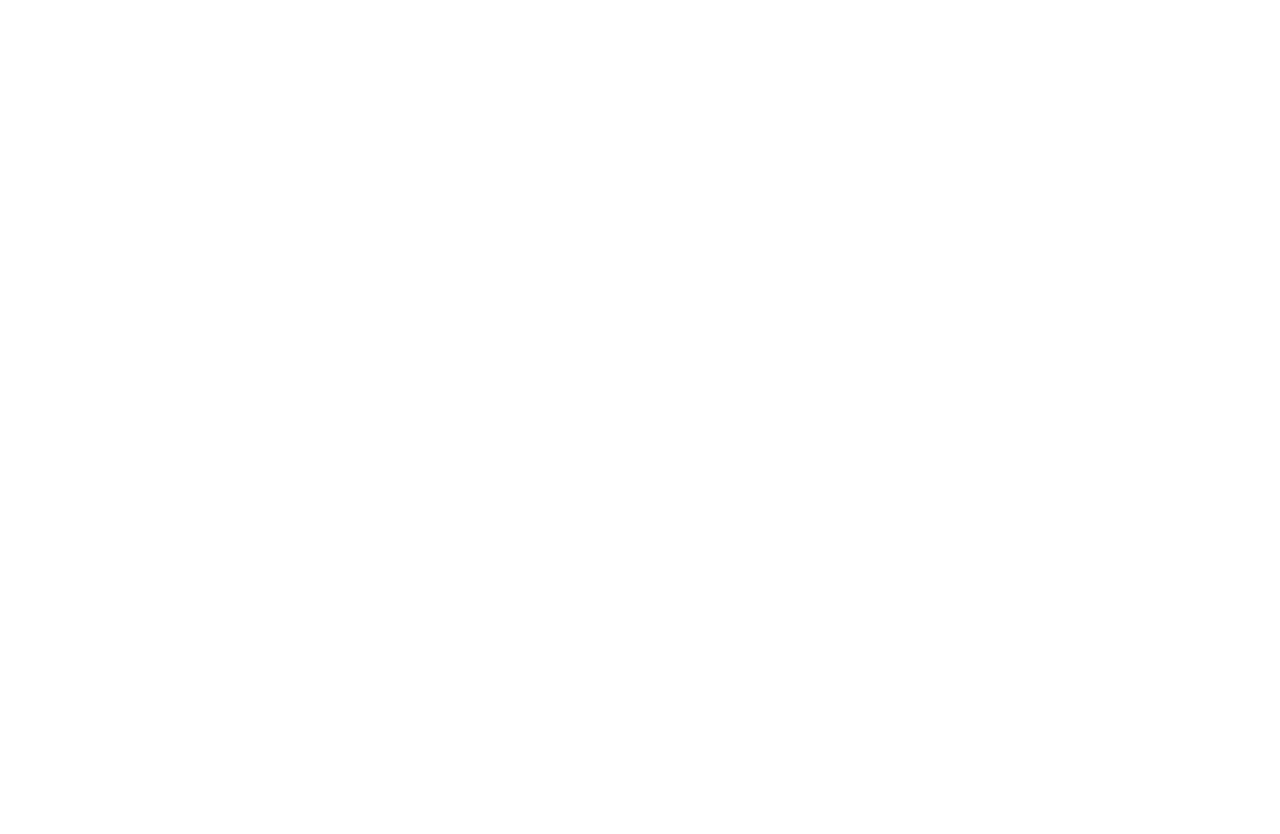
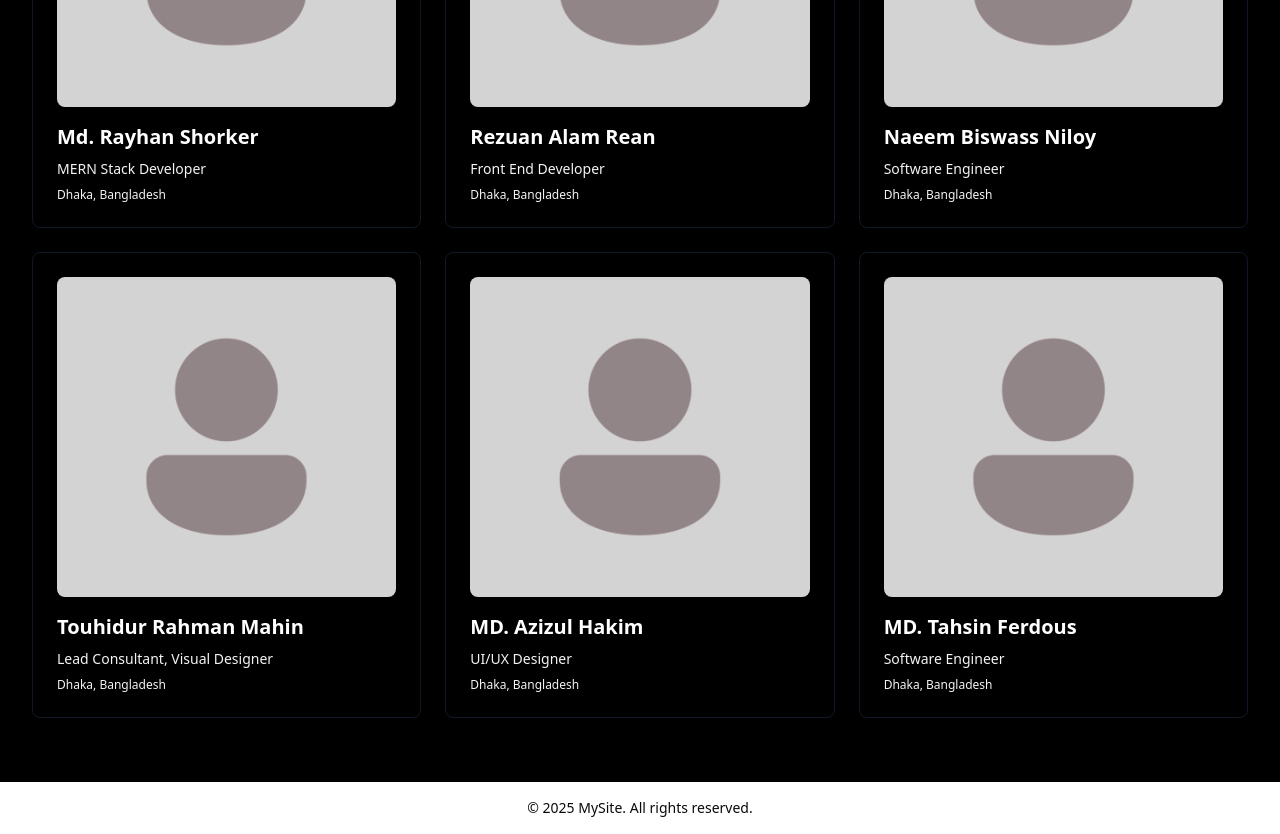
Before and after one commit to aimersTech/aimers-tech-portfolio, a Next.js app: page /about in a window 1280 px wide. Shown: the part 1720-2554 px from the top of the page. Before the commit the page ends 1062 px from the top, so only its background shows below. Built offline with nearby package versions, Linux system fonts and the light colour scheme.

Commit message:
feat: add know the aimers section on about us details page

```diff
--- a/src/app/about/page.tsx
+++ b/src/app/about/page.tsx
@@ -1,3 +1,4 @@
+import KnowTheAimers from '@/components/sections/AboutUs/KnowTheAimers/KnowTheAimers';
 import OurValues from '@/components/sections/AboutUs/OurValues/OurValues';
 
 function page() {
@@ -5,6 +6,7 @@
     <div className='bg-black min-h-screen w-full font-sans'>
       <div className="container mx-auto px-4 sm:px-6 lg:px-8">
         <OurValues />
+        <KnowTheAimers />
       </div>
     </div>
   );
--- a/src/app/constants/aimersDetails.ts
+++ b/src/app/constants/aimersDetails.ts
@@ -1,5 +1,3 @@
-//Demo Constants
-
 export interface IAimers {
     name: string
     expertise: string
@@ -8,13 +6,33 @@
 
 export const Aimers: IAimers[] = [
     {
-        name: "Rean",
-        expertise: "Front End Developer",
-        location: "Khagan, Savar"
+        name: "Md. Rayhan Shorker",
+        expertise: "MERN Stack Developer",
+        location: "Dhaka, Bangladesh"
     },
     {
-        name: "Tahsin",
+        name: "Rezuan Alam Rean",
+        expertise: "Front End Developer",
+        location: "Dhaka, Bangladesh"
+    },
+    {
+        name: "Naeem Biswass Niloy",
         expertise: "Software Engineer",
-        location: "Khagan, Savar"
-    }
+        location: "Dhaka, Bangladesh"
+    },
+    {
+        name: "Touhidur Rahman Mahin",
+        expertise: "Lead Consultant, Visual Designer",
+        location: "Dhaka, Bangladesh"
+    },
+    {
+        name: "MD. Azizul Hakim",
+        expertise: "UI/UX Designer",
+        location: "Dhaka, Bangladesh"
+    },
+    {
+        name: "MD. Tahsin Ferdous",
+        expertise: "Software Engineer",
+        location: "Dhaka, Bangladesh"
+    },
 ]
--- /dev/null
+++ b/src/components/sections/AboutUs/KnowTheAimers/KnowTheAimers.tsx
@@ -0,0 +1,24 @@
+import { Aimers } from '@/app/constants/aimersDetails';
+import AvatarCard from '@/components/ui/AvatarCard';
+
+const KnowTheAimers = () => {
+  return (
+    <div className="">
+      <div className="text-start py-16">
+        <h2 className="text-white text-[40px] underline font-semibold mb-6">
+          Know The <span className="text-[#1DE5DB]">Aimers</span>
+        </h2>
+        <p className="text-white text-base lg:text-xl max-w-6xl leading-relaxed">
+          Aimers Tech Global was founded by a team of passionate <br /> innovators with a shared vision to blend technology, design, and <br /> research into impactful solutions. Their leadership, creativity, and <br /> dedication continue to drive our mission forward every day.
+        </p>
+      </div>
+      <div className="grid grid-cols-1 sm:grid-cols-2 lg:grid-cols-3 gap-6 pb-16">
+        {Aimers.map((member, index) => (
+          <AvatarCard key={index} index={index} member={member} />
+        ))}
+      </div>
+    </div>
+  );
+};
+
+export default KnowTheAimers;
--- a/src/components/sections/AboutUs/OurValues/OurValues.tsx
+++ b/src/components/sections/AboutUs/OurValues/OurValues.tsx
@@ -17,7 +17,7 @@
           solutions that truly matter.
         </p>
       </div>
-      <div className="grid grid-cols-1 sm:grid-cols-2 lg:grid-cols-3 gap-6 pb-16">
+      <div className="grid grid-cols-1 sm:grid-cols-2 lg:grid-cols-2 gap-6 pb-16">
         {OurValue.map((value, index) => {
           const icons = [
             <Lightbulb key={index} className="w-8 h-8 text-yellow-400" />,
--- /dev/null
+++ b/src/components/ui/AvatarCard.tsx
@@ -0,0 +1,46 @@
+import React from "react";
+import Image from "next/image";
+import { IAimers } from "@/app/constants/aimersDetails";
+import avatar from "../../../public/useravatar.png";
+
+interface AvatarCardProps {
+  index: number;
+  member: IAimers;
+}
+
+const AvatarCard: React.FC<AvatarCardProps> = ({ index, member }) => {
+  return (
+    <div
+      key={index}
+      className="p-6 rounded-md border border-gray-900 hover:shadow-lg transition-shadow duration-300"
+    >
+      <div className="flex flex-col items-start">
+        <div className="w-full h-80 relative mb-4">
+          <Image
+            src={avatar}
+            alt={member.name}
+            fill
+            className="object-cover rounded-md"
+            sizes="(max-width: 768px) 100vw,
+                   (max-width: 1200px) 50vw,
+                   33vw"
+            priority={index < 3}
+          />
+        </div>
+        <div>
+          <h3 className="text-white text-xl font-semibold mb-2 text-center">
+            {member.name}
+          </h3>
+          <p className="text-gray-100 text-sm mb-2 text-start">
+            {member.expertise}
+          </p>
+          <p className="text-gray-100 text-xs text-start">
+            {member.location}
+          </p>
+        </div>
+      </div>
+    </div>
+  );
+};
+
+export default AvatarCard;
```
Also changed, not shown: public/imageavatar.jpg (added), public/useravatar.png (added).
